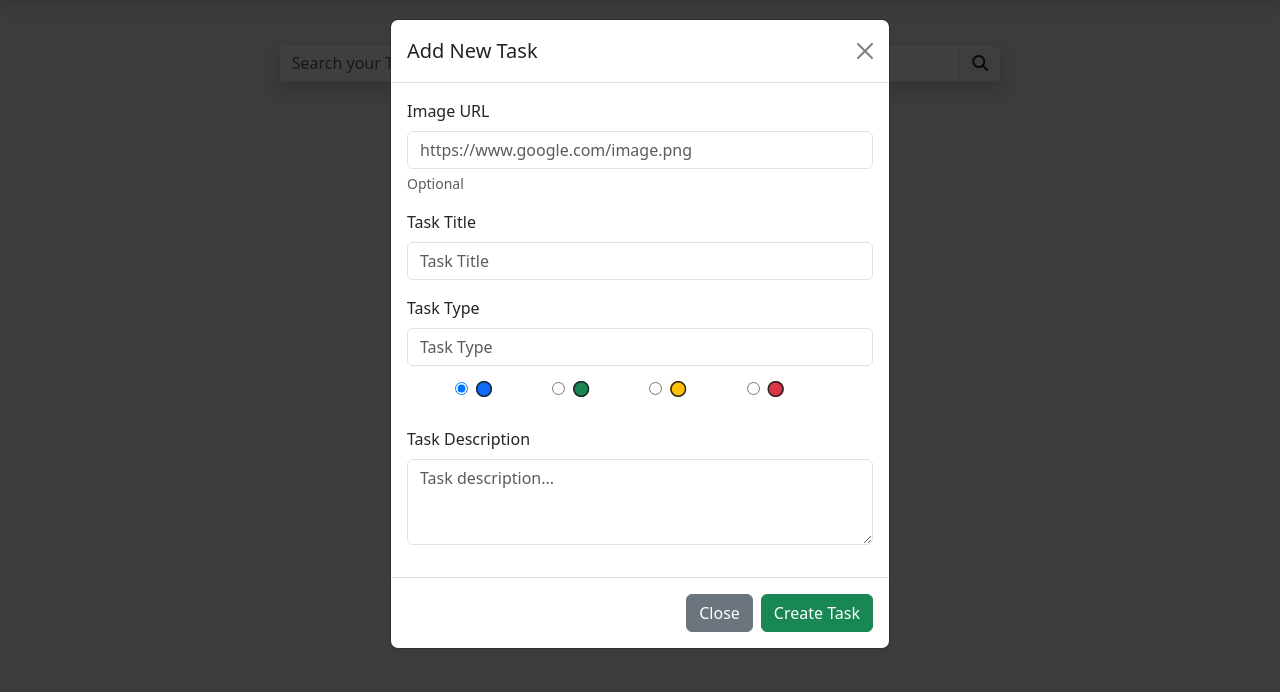
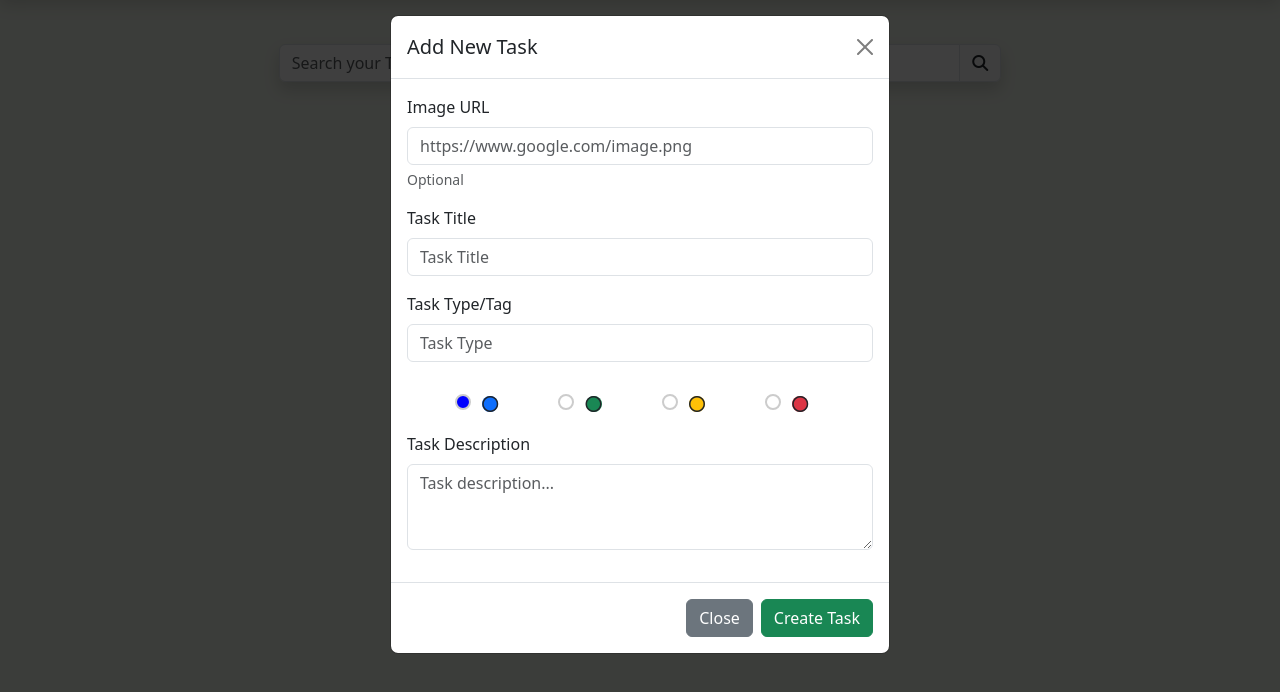
Before and after one commit to vaibhav-yerkar/Tasky_Web-App, a plain HTML site: page index.html in a window 1280 px wide. Both pictures are taken after a click on the button "Add New Item". Shown: the part 66-758 px from the top of the page. Drawn offline with nearby package versions, Linux system fonts and the light colour scheme.

Commit message:
radio btn modification

```diff
--- a/index.css
+++ b/index.css
@@ -6,6 +6,29 @@
 body{
     background-color: rgba(176, 203, 153, 0.201) !important;
 }
+input[type="radio"]{
+    appearance: none; /* Hide the default radio button */
+    width: 16px;
+    height: 16px;
+    border-radius: 50%;
+    border: 2px solid #ccc; /* Border color */
+    outline: none;
+    cursor: pointer;
+    transform: translate(0%,100%);
+    margin-right: 0.2rem;
+}
+.rb-danger:checked{
+    background-color: red;
+}
+.rb-warning:checked{
+    background-color: orange;
+}
+.rb-success:checked{
+    background-color: green;
+}
+.rb-primary:checked{
+    background-color: blue;
+}
 
 .trim-1-lines{
     -webkit-line-clamp: 1;
--- a/index.html
+++ b/index.html
@@ -11,7 +11,7 @@
     type="image/x-icon"
     href="https://play-lh.googleusercontent.com/c8m9zkr7QxrUevntW4nfMQ5jZEUyYOugj2cOKgWQddhS1XcVS4NwrW1-d7m_NwOmyAI=w480-h960">
 
-     <!-- bootstrap CSS  -->
+    <!-- bootstrap CSS  -->
     <link
     href="https://cdn.jsdelivr.net/npm/bootstrap@5.3.2/dist/css/bootstrap.min.css" rel="stylesheet"
     integrity="sha384-T3c6CoIi6uLrA9TneNEoa7RxnatzjcDSCmG1MXxSR1GAsXEV/Dwwykc2MPK8M2HN" crossorigin="anonymous">
@@ -26,8 +26,8 @@
     <link rel="preconnect" href="https://fonts.googleapis.com" />
     <link rel="preconnect" href="https://fonts.gstatic.com" crossorigin />
     <link
-      href="https://fonts.googleapis.com/css2?family=Poppins:ital,wght@0,100;0,200;0,300;0,400;0,500;0,600;0,700;0,800;0,900;1,100;1,200;1,300;1,400;1,500;1,600;1,700;1,800;1,900&display=swap"
-      rel="stylesheet"
+    href="https://fonts.googleapis.com/css2?family=Poppins:ital,wght@0,100;0,200;0,300;0,400;0,500;0,600;0,700;0,800;0,900;1,100;1,200;1,300;1,400;1,500;1,600;1,700;1,800;1,900&display=swap"
+    rel="stylesheet"
     />
 </head>
 <body onload="loadInitialData()">
@@ -52,12 +52,12 @@
                         <input type="text" class="form-control" id="taskTitleInput" placeholder="Task Title" required>
                     </div>
                     <div class="mb-3">
-                        <label class="form-label" for="tags">Task Type</label>
+                        <label class="form-label" for="tags">Task Type/Tag</label>
                         <input type="text" class="form-control" id="tags" placeholder="Task Type" required>
-                        <input type="radio" name="tags_color" class="ms-4 ms-md-5 ms-sm-5 my-3" value="bg-primary" checked><i class="fa-regular fa-circle mx-2 bg-primary rounded-circle" ></i>
-                        <input type="radio" name="tags_color" class="ms-4 ms-md-5 ms-sm-5 my-3" value="bg-success"><i class="fa-regular fa-circle mx-2 bg-success rounded-circle"></i>
-                        <input type="radio" name="tags_color" class="ms-4 ms-md-5 ms-sm-5 my-3" value="bg-warning"><i class="fa-regular fa-circle mx-2 bg-warning rounded-circle"></i>
-                        <input type="radio" name="tags_color" class="ms-4 ms-md-5 ms-sm-5 my-3" value="bg-danger"><i class="fa-regular fa-circle mx-2 bg-danger rounded-circle"></i>
+                        <input type="radio" name="tags_color" class="ms-4 ms-md-5 ms-sm-5 my-3 rb-primary" value="bg-primary" checked><i class="fa-regular fa-circle mx-2 bg-primary rounded-circle" ></i>
+                        <input type="radio" name="tags_color" class="ms-4 ms-md-5 ms-sm-5 my-3 rb-success" value="bg-success"><i class="fa-regular fa-circle mx-2 bg-success rounded-circle"></i>
+                        <input type="radio" name="tags_color" class="ms-4 ms-md-5 ms-sm-5 my-3 rb-warning" value="bg-warning"><i class="fa-regular fa-circle mx-2 bg-warning rounded-circle"></i>
+                        <input type="radio" name="tags_color" class="ms-4 ms-md-5 ms-sm-5 my-3 rb-danger" value="bg-danger"><i class="fa-regular fa-circle mx-2 bg-danger rounded-circle"></i>
                     </div>
                     <div class="mb-3">
                         <label class="form-label" for="taskDescriptionInput">Task Description</label>
--- a/index.js
+++ b/index.js
@@ -24,8 +24,8 @@ const htmlTaskContent = ({id,title,description,tags,url, tagColor}) => `
             <div class="card-body">
                 ${
                     url
-                     ?`<img class="card-img-top md-3 rounded" width="100%" src=${url} alt="card image">`
-                     :`<img class="card-img-top md-3 rounded" width="100%" src="https://developers.elementor.com/docs/assets/img/elementor-placeholder-image.png" alt="card image">`
+                    ?`<img class="card-img-top md-3 rounded" width="100%" src=${url} alt="card image">`
+                    :`<img class="card-img-top md-3 rounded" width="100%" src="https://developers.elementor.com/docs/assets/img/elementor-placeholder-image.png" alt="card image">`
 
                 }
                 <h4 class="card-title task__card__title">${title}</h4>
```
Also changed, not shown: 3 other files.
